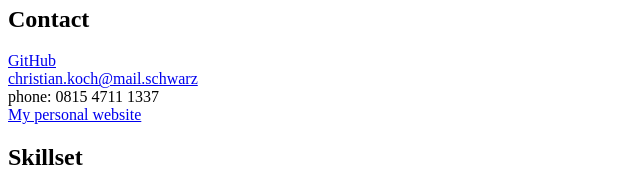
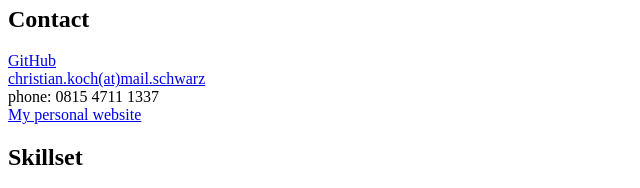
Before and after one commit to kochch1337/personal-website, a plain HTML site: page index.html in a window 1280 px wide. Shown: the part 574-762 px from the top of the page, 0-640 px from the left. Drawn offline with Linux system fonts and the light colour scheme.

Commit message:
change at symbol

```diff
--- a/index.html
+++ b/index.html
@@ -44,7 +44,7 @@
         <h2>Contact</h2>
         <!--When clicking on these element, nothing happens! But I want to be redirected to the other websites. Why is it not working?-->
         <a href="https://github.com/neuefische">GitHub<br></a>
-        <a href="mailto:christian.koch@mail.schwarz">christian.koch@mail.schwarz<br></a>
+        <a href="mailto:christian.koch@mail.schwarz">christian.koch(at)mail.schwarz<br></a>
         <a>phone: 0815 4711 1337</a><br>
         <a href="https://github.com/kochch1337/personal-website/tree/feature/personal-website">My personal website</a>
 			</section>
```
